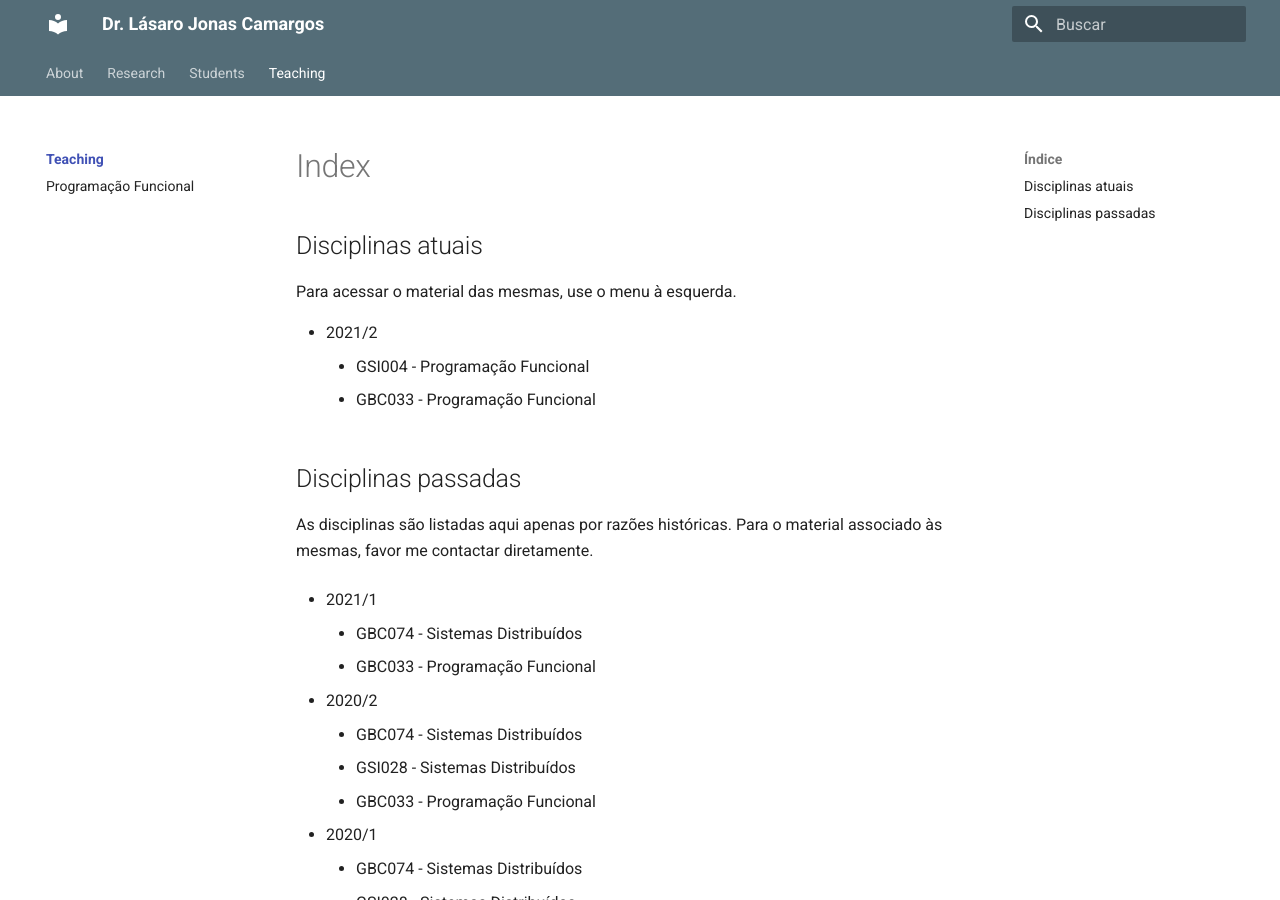
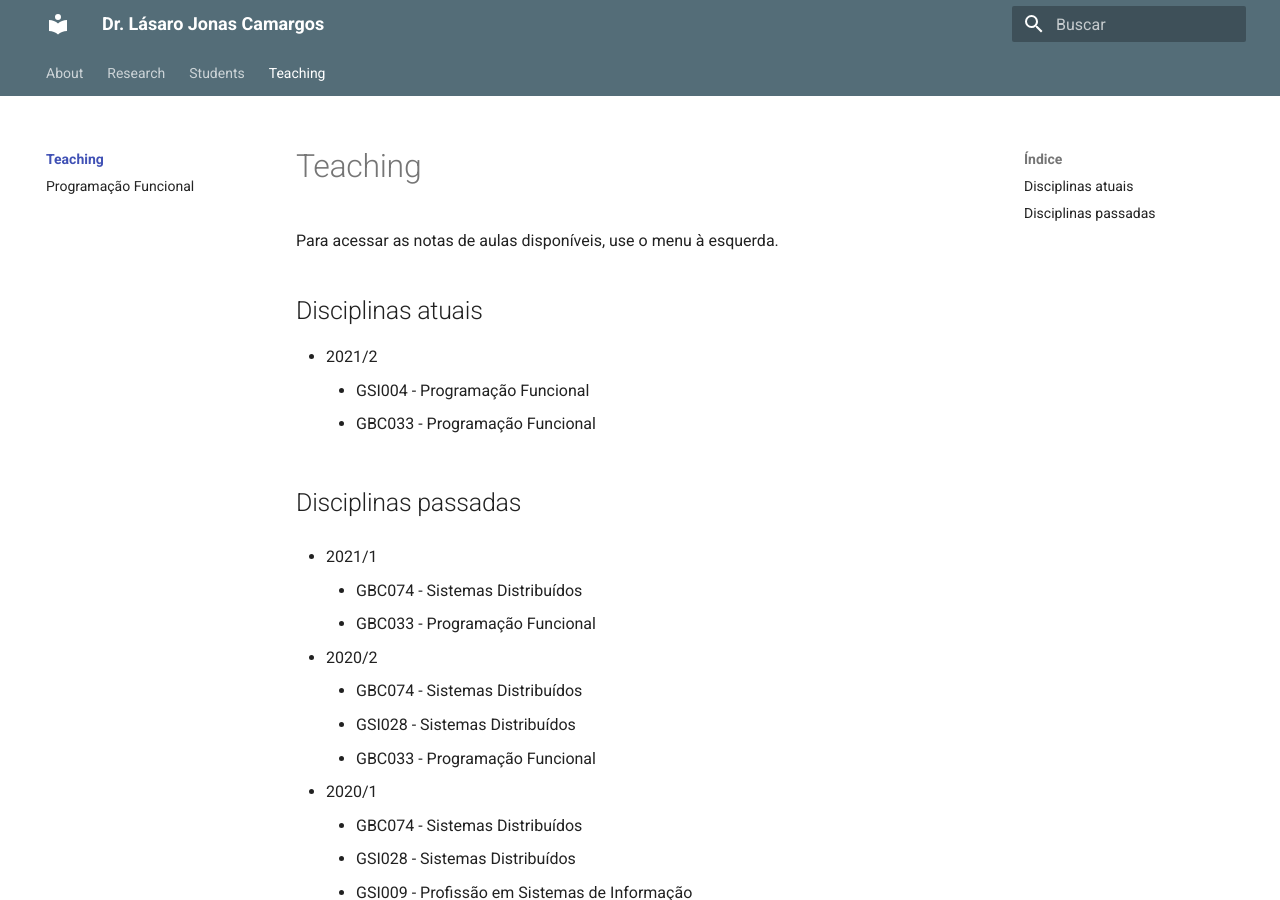
Before and after one commit to lasarojc/lasarojc.github.io, an MkDocs documentation site: the page built from docs/teaching/index.md, in a window 1280 px wide and 900 px high. Built offline with MkDocs 1.6.1 and Material for MkDocs 9.7.7, drawn with Linux system fonts in a browser that asks for light colours.

Commit message:
Update index.md

```diff
--- a/docs/teaching/index.md
+++ b/docs/teaching/index.md
@@ -1,14 +1,14 @@
+# Teaching
+
+Para acessar as notas de aulas disponíveis, use o menu à esquerda.
+
 ## Disciplinas atuais
-Para acessar o material das mesmas, use o menu à esquerda.
 
 * 2021/2
     - GSI004 - Programação Funcional
     - GBC033 - Programação Funcional
 
 ## Disciplinas passadas
-As disciplinas são listadas aqui apenas por razões históricas.
-Para o material associado às mesmas, favor me contactar diretamente.
-
 * 2021/1
     - GBC074 - Sistemas Distribuídos
     - GBC033 - Programação Funcional
```
